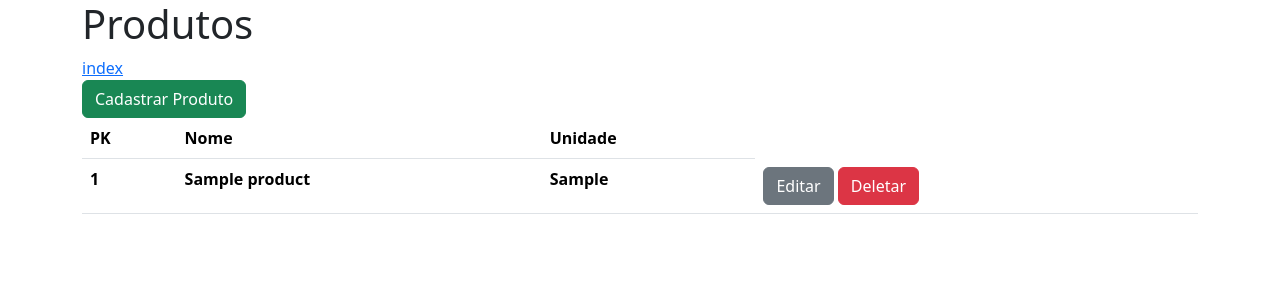
After one commit to IFRN-SPP/cooplink, a Django app: page /produtos/ in a window 1280 px wide. The commit adds this page. Shown: the top 300 px of the page. Run offline with Django 5.2, Linux system fonts and the light colour scheme; tables that the repository leaves empty hold one stand-in row (values such as "Sample post"); lists and menus that the app fills with data are empty; some libraries are stand-ins or nearby versions.

Commit message:
feat: cria CRUD de Produto

```diff
--- a/app/forms.py
+++ b/app/forms.py
@@ -7,3 +7,9 @@ class InstitutionForm(forms.ModelForm):
     class Meta:
         model = Institution
         fields = ("__all__")
+
+class ProductForm(forms.ModelForm):
+
+    class Meta:
+        model = Product
+        fields = ("__all__")
--- a/app/urls.py
+++ b/app/urls.py
@@ -8,6 +8,13 @@ urlpatterns = [
     # CRUD Instituição com Ajax
     path('instituicoes/', InstitutionList.as_view(), name='institution-list'),
     path('js/create/institution/', InstitutionCreate.as_view(), name='js-create-institution'),
-    path('js/update/<int:pk>/', InstitutionUpdate.as_view(), name='js-update-institution'),
-    path('js/delete/<int:pk>/', InstitutionDelete.as_view(), name='js-delete-institution'),
+    path('js/update/institution/<int:pk>/', InstitutionUpdate.as_view(), name='js-update-institution'),
+    path('js/delete/institution/<int:pk>/', InstitutionDelete.as_view(), name='js-delete-institution'),
+
+    # CRUD Produtos com Ajax
+    path("produtos/", ProductList.as_view(), name="product-list"),
+    path("js/create/product/", ProductCreate.as_view(), name="js-create-product"),
+    path("js/update/product/<int:pk>", ProductUpdate.as_view(), name="js-update-product"),
+    path("js/delete/product/<int:pk>", ProductDelete.as_view(), name="js-delete-product"),
+
 ]
--- a/app/views.py
+++ b/app/views.py
@@ -6,6 +6,7 @@ from .models import *
 def index(request):
     return render(request, 'index.html')
 
+# CRUD INSTITUIÇÃO
 class InstitutionList(JsonListView):
     template_name = 'institution/list.html'
     partial_list = 'partials/institution/list.html'
@@ -21,3 +22,20 @@ class InstitutionUpdate(JsonUpdateView, InstitutionList):
 
 class InstitutionDelete(JsonDeleteView, InstitutionList):
     template_name = 'partials/institution/delete.html'
+
+# CRUD PRODUTOS
+class ProductList(JsonListView):
+    template_name = 'product/list.html'
+    partial_list = 'partials/product/list.html'
+    model = Product
+
+class ProductCreate(JsonCreateView, ProductList):
+    template_name = 'partials/product/create.html'
+    form_class = ProductForm
+
+class ProductUpdate(JsonUpdateView, ProductList):
+    template_name = 'partials/product/update.html'
+    form_class = ProductForm
+
+class ProductDelete(JsonDeleteView, ProductList):
+    template_name = 'partials/product/delete.html'
--- a/templates/index.html
+++ b/templates/index.html
@@ -7,5 +7,7 @@
     <h1>INDEX</h1>
 
     <a href="{% url 'institution-list' %}">Instituições</a>
+    <br>
+    <a href="{% url 'product-list' %}">Produtos</a>
 </div>
 {% endblock content %}
--- /dev/null
+++ b/templates/partials/product/create.html
@@ -0,0 +1,3 @@
+<form method="post" action="{% url "js-create-product" %}" class="js-create-form">
+
+{% include "partials/form.html" with modal_form=True title="Cadastrar Produto" button_text="Cadastrar" button_class="btn-success" %}
--- /dev/null
+++ b/templates/partials/product/delete.html
@@ -0,0 +1,3 @@
+<form method="post" action="{% url 'js-delete-product' object.pk %}" class="js-delete-form">
+
+{% include "partials/form.html" with modal_delete=True title="Excluir Produto" button_text="Excluir" button_class="btn-danger" %}
--- /dev/null
+++ b/templates/partials/product/list.html
@@ -0,0 +1,11 @@
+{% for object in object_list %}
+<tr>
+  <th>{{object.pk}}</th>
+  <th>{{object.name}}</th>
+  <th>{{object.unit}}</th>
+  <th>
+    <a class="js-update btn btn-secondary" data-url="{% url 'js-update-product' object.pk %}">Editar</a>
+    <a class="js-delete btn btn-danger" data-url="{% url 'js-delete-product' object.pk %}">Deletar</a>
+  </th>
+</tr>
+{% endfor %}
--- /dev/null
+++ b/templates/partials/product/update.html
@@ -0,0 +1,3 @@
+<form method="post" action="{% url 'js-update-product' form.instance.pk %}" class="js-update-form">
+
+{% include "partials/form.html" with modal_form=True title="Editar Produto" button_text="Salvar" button_class="btn-primary" %}
--- /dev/null
+++ b/templates/product/list.html
@@ -0,0 +1,37 @@
+{% extends 'base.html' %}
+{% load static %}
+{% block title %}Produtos{% endblock title %}
+{% block content %}
+
+<div class="modal fade" id="modal-form">
+  <div class="modal-dialog">
+    <div class="modal-content">
+
+    </div>
+  </div>
+</div>
+
+<div class="container justify-content-center">
+
+  <h1>Produtos</h1>
+  <a href="{% url 'index' %}">index</a>
+  <br>
+  <button class="js-create btn btn-success" type="button" data-url="{% url 'js-create-product' %}">Cadastrar Produto</button>
+
+  <table class="table" id="table-json">
+    <thead>
+      <th>PK</th>
+      <th>Nome</th>
+      <th>Unidade</th>
+    </thead>
+    <tbody>
+      {% include 'partials/product/list.html' %}
+    </tbody>
+  </table>
+
+</div>
+
+{% endblock content %}
+{% block script %}
+<script src="{% static 'js/event.js' %}"></script>
+{% endblock script %}
```
